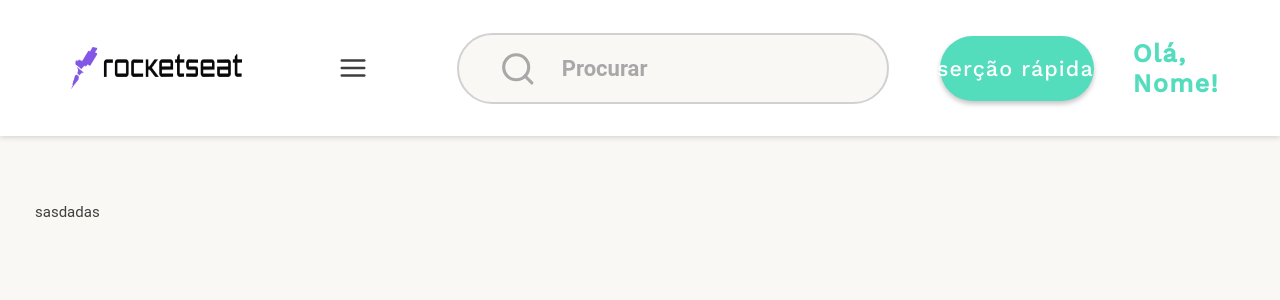
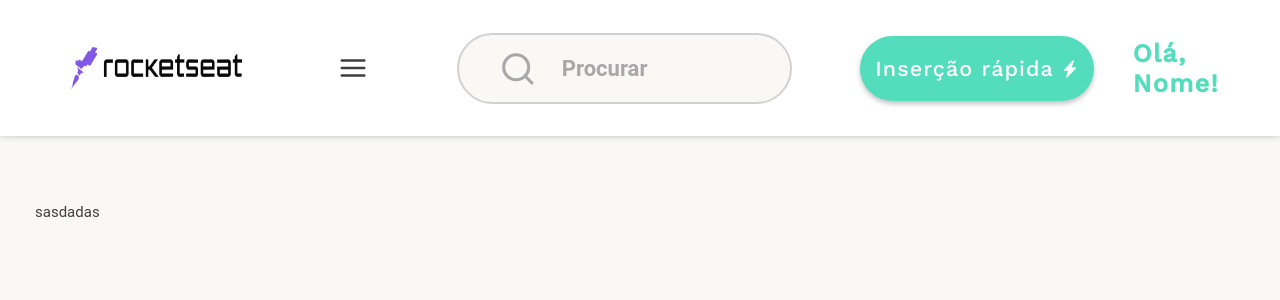
Before and after one commit to claudianopl/bd-clinicasmedicas, a Next.js app: page / in a window 1280 px wide. Shown: the top 300 px of the page. Built offline with nearby package versions, Linux system fonts and the light colour scheme.

Commit message:
Ajustes no componente de Dashboard

```diff
--- a/src/components/DeashboardLayout.tsx/index.tsx
+++ b/src/components/DeashboardLayout.tsx/index.tsx
@@ -79,7 +79,7 @@ export const DashboardLayout: React.FC<DashboardLayoutProps> = ({
           </GridItem>
           <GridItem
             display={{ sm: 'none', md: 'none', lg: 'grid' }}
-            colSpan={{ lg: 5 }}
+            colSpan={{ lg: 4 }}
             marginRight="4vw"
           >
             <ContainerSearch w="auto" alignItems="center">
@@ -103,7 +103,7 @@ export const DashboardLayout: React.FC<DashboardLayoutProps> = ({
               </Box>
             </ContainerSearch>
           </GridItem>
-          <GridItem colSpan={{ sm: 5, md: 5, lg: 2 }} marginRight="3vw">
+          <GridItem colSpan={{ sm: 5, md: 5, lg: 3 }} marginRight="3vw">
             <Flex h="100%" w="100%" justifyContent="end" alignItems="center">
               <ButtonComponents
                 maxW="294px"
@@ -153,6 +153,7 @@ export const DashboardLayout: React.FC<DashboardLayoutProps> = ({
             bmMenuWrap: {
               boxShadow: '2px 3px 6px 0 rgba(39, 39, 39, 0.2)',
               background: 'white',
+              height: 'calc(100% - 135.94px)',
               marginTop: '135.94px',
             },
           }}
@@ -200,12 +201,14 @@ export const DashboardLayout: React.FC<DashboardLayoutProps> = ({
                 </Nav>
               </Link>
 
+              <div style={{ marginBottom: 400 }}>
                 <Link href="/">
                   <Nav mt="10rem">
                     <IoMdExit size={30} />
                     <a>Sair</a>
                   </Nav>
                 </Link>
+              </div>
             </Flex>
           </Box>
         </Menu>
--- a/src/components/DeashboardLayout.tsx/styles.ts
+++ b/src/components/DeashboardLayout.tsx/styles.ts
@@ -10,6 +10,7 @@ interface ContainerProps {
 
 export const Header = styled.div`
   background-color: ${props => props.theme.colors.white};
+  width: 100%;
   height: 9.0625rem;
   padding: 2.1875rem 3.375rem 2.125rem 4.75rem;
   box-shadow: 0 1px 6px 0 rgba(39, 39, 39, 0.2);
```
Lines whose indentation alone changed are shown as unchanged.
